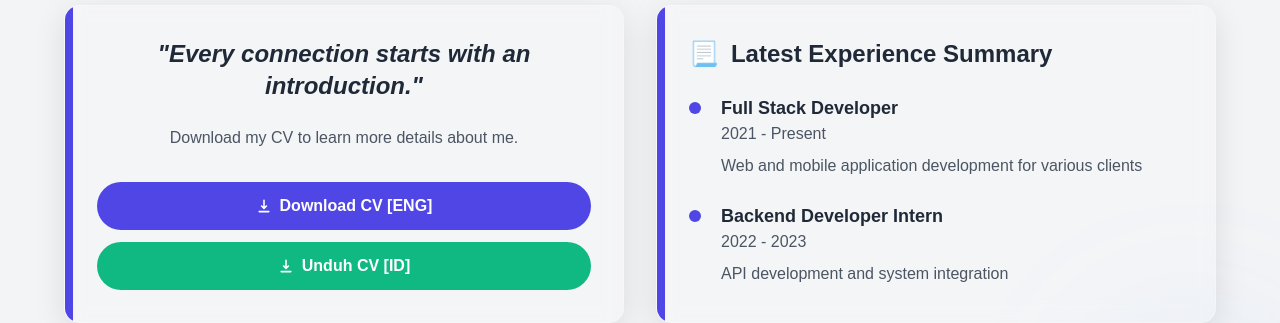
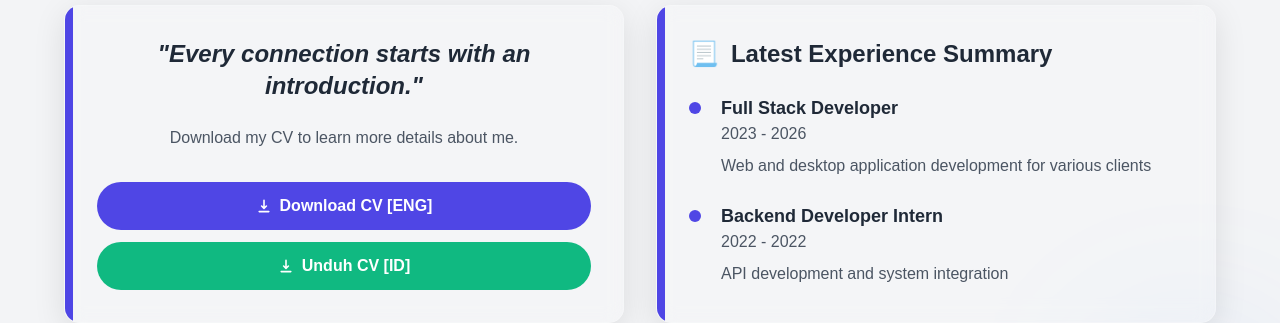
Before and after one commit to ginanjar-tg/my-portfolio, a Next.js app: page / in a window 1280 px wide. Shown: the part 4140-4463 px from the top of the page. Built offline with nearby package versions, Linux system fonts and the light colour scheme; what tw-elements would draw is missing.

Commit message:
ubah summary sedikit

```diff
--- a/context/AppContext.js
+++ b/context/AppContext.js
@@ -37,7 +37,7 @@ const translations = {
     downloadCV: "Download my CV to learn more details about me.",
     experienceSummary: "Latest Experience Summary",
     present: "Present",
-    webMobileDev: "Web and mobile application development for various clients",
+    webDesktopDev: "Web and desktop application development for various clients",
     backendIntern: "Backend Developer Intern",
     apiDevelopment: "API development and system integration",
     downloadCVInfo: "Download CV for complete information",
@@ -93,7 +93,7 @@ const translations = {
     downloadCV: "Download CV untuk mengetahui lebih detail tentang saya.",
     experienceSummary: "Ringkasan Pengalaman Terbaru",
     present: "Sekarang",
-    webMobileDev: "Pengembangan aplikasi web dan mobile untuk berbagai klien",
+    webDesktopDev: "Pengembangan aplikasi web dan desktop untuk berbagai klien",
     backendIntern: "Backend Developer Intern",
     apiDevelopment: "Pengembangan API dan integrasi sistem",
     downloadCVInfo: "Download CV untuk informasi lengkap",
@@ -149,7 +149,7 @@ const translations = {
     downloadCV: "下载我的简历以了解我的详细经历。",
     experienceSummary: "最新经验概述",
     present: "至今",
-    webMobileDev: "为各种客户开发网络和移动应用程序",
+    webDesktopDev: "为各种客户开发网络和桌面应用程序",
     backendIntern: "后端开发实习生",
     apiDevelopment: "API开发和系统集成",
     downloadCVInfo: "下载简历获取完整信息",
--- a/pages/components/contents.js
+++ b/pages/components/contents.js
@@ -729,11 +729,11 @@ export default function Contents() {
                   <div className="relative pl-8">
                     <div className="absolute left-0 top-2 w-3 h-3 rounded-full bg-primary-color"></div>
                     <h4 className="text-base md:text-lg font-semibold text-text-color transition-colors">{t('tagline')}</h4>
-                    <p className="text-sm md:text-base text-text-secondary transition-colors">{language === 'id' ? '2021 - Sekarang' : language === 'zh' ? '2021 - 至今' : '2021 - Present'}</p>
+                    <p className="text-sm md:text-base text-text-secondary transition-colors">{language === 'id' ? '2023 - 2026' : language === 'zh' ? '2023 - 2026' : '2023 - 2026'}</p>
                     <p className="text-sm md:text-base text-text-secondary mt-2 transition-colors">
-                      {language === 'id' ? 'Pengembangan aplikasi web dan mobile untuk berbagai klien' :
-                       language === 'zh' ? '为各种客户开发网络和移动应用程序' :
-                       'Web and mobile application development for various clients'}
+                      {language === 'id' ? 'Pengembangan aplikasi web dan desktop untuk berbagai klien' :
+                       language === 'zh' ? '为各种客户开发网络和桌面应用程序' :
+                       'Web and desktop application development for various clients'}
                     </p>
                   </div>
 
@@ -742,7 +742,7 @@ export default function Contents() {
                     <h4 className="text-base md:text-lg font-semibold text-text-color transition-colors">
                       {language === 'id' ? 'Backend Developer Intern' : language === 'zh' ? '后端开发实习生' : 'Backend Developer Intern'}
                     </h4>
-                    <p className="text-sm md:text-base text-text-secondary transition-colors">2022 - 2023</p>
+                    <p className="text-sm md:text-base text-text-secondary transition-colors">2022 - 2022</p>
                     <p className="text-sm md:text-base text-text-secondary mt-2 transition-colors">
                       {language === 'id' ? 'Pengembangan API dan integrasi sistem' :
                        language === 'zh' ? 'API开发和系统集成' :
```
